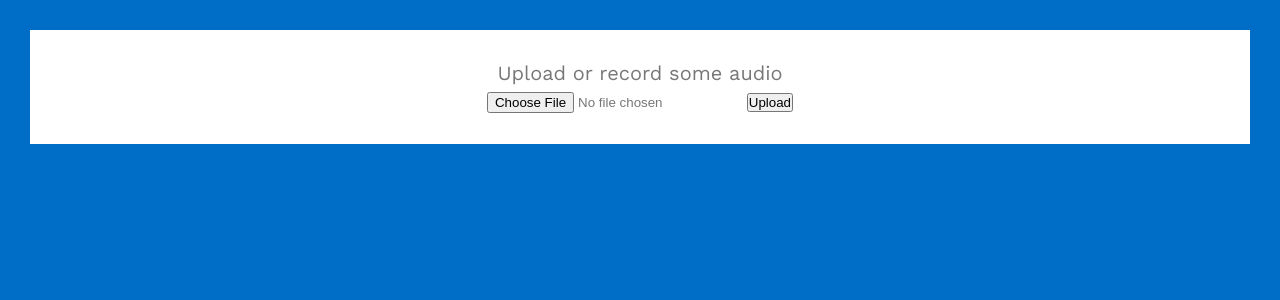
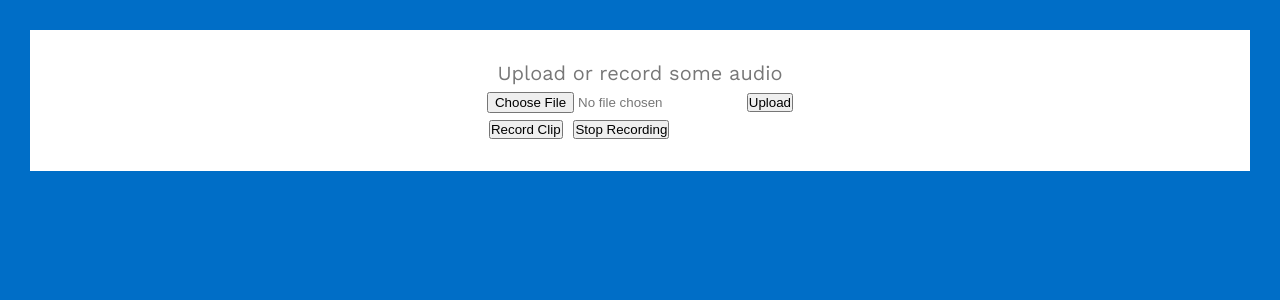
Before and after one commit to dyunis/asr_app, a Flask app: page / in a window 1280 px wide. Shown: the top 300 px of the page. Run offline with Flask 2, Linux system fonts and the light colour scheme.

Commit message:
media recording

```diff
--- a/static/script.js
+++ b/static/script.js
@@ -1,13 +1,36 @@
 function setupAudio () {
-  navigator.mediaDevices.getUserMedia({audio: true, video: false})
+  let constraints = {audio: {channelCount: 1, sampleRate: 16000}}
+  navigator.mediaDevices.getUserMedia(constraints)
     .then(startMic)
     .catch(audioError)
 }
 
+// get max 15 seconds of data
+// map stream to blob with wav format
+// show in window
+// save blob to a wav file to use as input in backend
+// show backend result
+
 function startMic (stream) {
-  let context = new AudioContext({sampleRate: 16000})
+  const mediaRecorder = new MediaRecorder(stream)
+  mediaRecorder.start(160000)
+  console.log('starting media recorder')
+
+  let chunks = []
+  mediaRecorder.ondataavailable = function (e) {
+    chunks.push(e.data)
+    mediaRecorder.stop()
+  }
+
+  mediaRecorder.onstop = function(e) {
+    const blob = new Blob(chunks, {'type': 'audio/wav'})
+    chunks = []
+    const audioURL = window.URL.createObjectURL(blob)
+    // stop the stream at the end (revoke permissions)
+    stream.getAudioTracks()[0].stop()
+  }
 }
 
 function audioError (error) {
-  alert('Audio capture error: ', error.code)
+  alert('Audio capture error, reload the page if you already denied permissions: ', error.code)
 }
--- a/static/style.css
+++ b/static/style.css
@@ -26,3 +26,7 @@ body {
   align-items: center;
   flex-direction: column;
 }
+
+button {
+  margin: 2px;
+}
--- a/templates/index.html
+++ b/templates/index.html
@@ -2,8 +2,14 @@
 {% block content %}
 
 <form class='upload' method='post' enctype='multipart/form-data'>
-    <input type='file' accept='audio/*' capture>
+    <input type='file' accept='audio/*'>
     <input type='submit' value='Upload'>
 </form>
+<button onclick='setupAudio()'>
+    Record Clip
+</button>
+<button onclick='stopAudio()'>
+    Stop Recording
+</button>
 
 {% endblock %}
```
